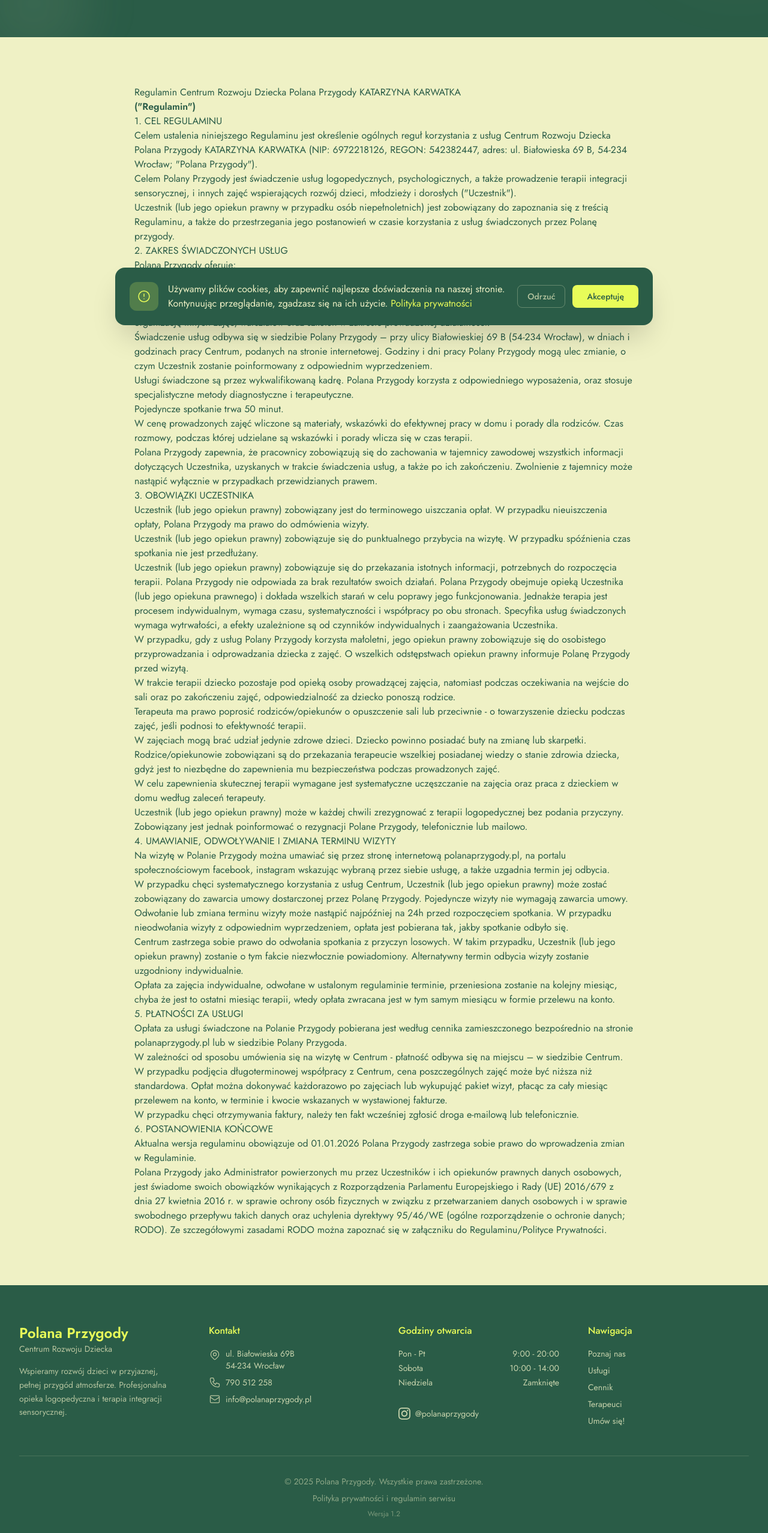
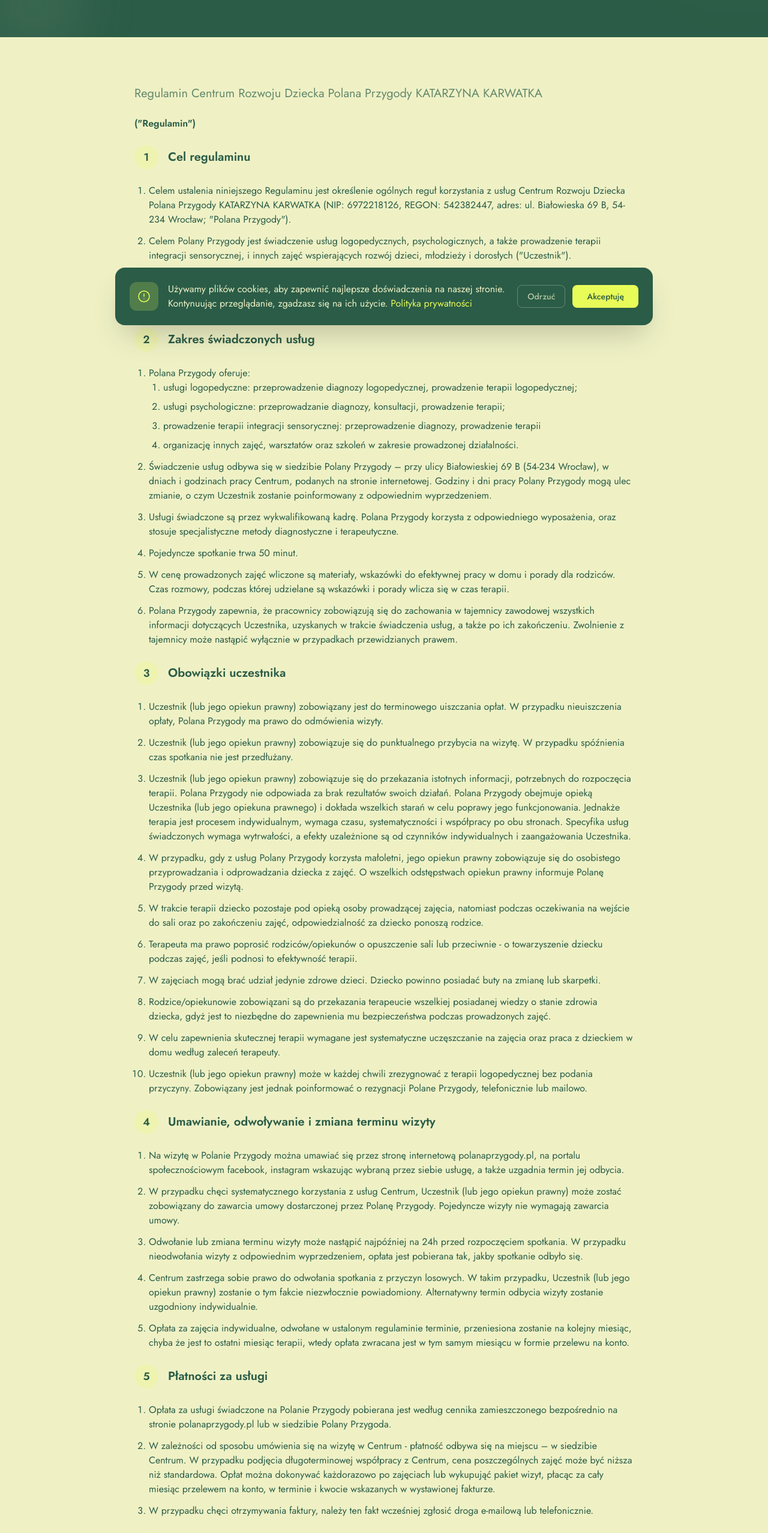
Before and after one commit to PolanaPrzygody/polanaprzygody-pl, a Next.js app: page /regulamin-swiadczenia-uslug in a window 1280 px wide. Shown: the part 234-2789 px from the top of the page at 60% size. Built offline with nearby package versions, Linux system fonts and the light colour scheme.

Commit message:
fix: ux fixes

```diff
--- a/package.json
+++ b/package.json
@@ -1,6 +1,6 @@
 {
   "name": "polanaprzygody-pl",
-  "version": "1.2",
+  "version": "1.3",
   "private": true,
   "scripts": {
     "dev": "next dev",
--- a/src/app/regulamin-swiadczenia-uslug/page.tsx
+++ b/src/app/regulamin-swiadczenia-uslug/page.tsx
@@ -29,13 +29,22 @@
               prose-a:text-polana-lime prose-a:no-underline hover:prose-a:underline
               prose-strong:text-polana-dark-green"
           >
-            <h2>Regulamin Centrum Rozwoju Dziecka Polana Przygody KATARZYNA KARWATKA</h2>
+            <p className="lead text-xl text-polana-dark-green/70 mb-6">
+              Regulamin Centrum Rozwoju Dziecka Polana Przygody KATARZYNA KARWATKA
+            </p>
             <p>
               <strong>("Regulamin")</strong>
             </p>
 
-            <h2>1. CEL REGULAMINU</h2>
-            <ol>
+            <div className="mt-6 mb-6">
+              <h2 className="flex items-center gap-4 font-bold text-xl">
+                <span className="w-10 h-10 rounded-full bg-polana-lime/20 flex items-center justify-center text-polana-dark-green font-bold text-lg">
+                  1
+                </span>
+                Cel regulaminu
+              </h2>
+            </div>
+            <ol className="space-y-3 list-decimal pl-6">
               <li>
                 Celem ustalenia niniejszego Regulaminu jest określenie ogólnych reguł
                 korzystania z usług Centrum Rozwoju Dziecka Polana Przygody KATARZYNA
@@ -56,11 +65,18 @@
               </li>
             </ol>
 
-            <h2>2. ZAKRES ŚWIADCZONYCH USŁUG</h2>
-            <ol>
+            <div className="mt-6 mb-6">
+              <h2 className="flex items-center gap-4 font-bold text-xl">
+                <span className="w-10 h-10 rounded-full bg-polana-lime/20 flex items-center justify-center text-polana-dark-green font-bold text-lg">
+                  2
+                </span>
+                Zakres świadczonych usług
+              </h2>
+            </div>
+            <ol className="space-y-3 list-decimal pl-6">
               <li>
                 Polana Przygody oferuje:
-                <ol>
+                <ol className="space-y-2 list-decimal pl-6">
                   <li>
                     usługi logopedyczne: przeprowadzenie diagnozy logopedycznej,
                     prowadzenie terapii logopedycznej;
@@ -106,8 +122,15 @@
               </li>
             </ol>
 
-            <h2>3. OBOWIĄZKI UCZESTNIKA</h2>
-            <ol>
+            <div className="mt-6 mb-6">
+              <h2 className="flex items-center gap-4 font-bold text-xl">
+                <span className="w-10 h-10 rounded-full bg-polana-lime/20 flex items-center justify-center text-polana-dark-green font-bold text-lg">
+                  3
+                </span>
+                Obowiązki uczestnika
+              </h2>
+            </div>
+            <ol className="space-y-3 list-decimal pl-6">
               <li>
                 Uczestnik (lub jego opiekun prawny) zobowiązany jest do terminowego
                 uiszczania opłat. W przypadku nieuiszczenia opłaty, Polana Przygody ma
@@ -165,8 +188,15 @@
               </li>
             </ol>
 
-            <h2>4. UMAWIANIE, ODWOŁYWANIE I ZMIANA TERMINU WIZYTY</h2>
-            <ol>
+            <div className="mt-6 mb-6">
+              <h2 className="flex items-center gap-4 font-bold text-xl">
+                <span className="w-10 h-10 rounded-full bg-polana-lime/20 flex items-center justify-center text-polana-dark-green font-bold text-lg">
+                  4
+                </span>
+                Umawianie, odwoływanie i zmiana terminu wizyty
+              </h2>
+            </div>
+            <ol className="space-y-3 list-decimal pl-6">
               <li>
                 Na wizytę w Polanie Przygody można umawiać się przez stronę internetową
                 polanaprzygody.pl, na portalu społecznościowym facebook, instagram
@@ -198,8 +228,15 @@
               </li>
             </ol>
 
-            <h2>5. PŁATNOŚCI ZA USŁUGI</h2>
-            <ol>
+            <div className="mt-6 mb-6">
+              <h2 className="flex items-center gap-4 font-bold text-xl">
+                <span className="w-10 h-10 rounded-full bg-polana-lime/20 flex items-center justify-center text-polana-dark-green font-bold text-lg">
+                  5
+                </span>
+                Płatności za usługi
+              </h2>
+            </div>
+            <ol className="space-y-3 list-decimal pl-6">
               <li>
                 Opłata za usługi świadczone na Polanie Przygody pobierana jest według
                 cennika zamieszczonego bezpośrednio na stronie polanaprzygody.pl lub w
@@ -219,8 +256,15 @@
               </li>
             </ol>
 
-            <h2>6. POSTANOWIENIA KOŃCOWE</h2>
-            <ol>
+            <div className="mt-6 mb-6">
+              <h2 className="flex items-center gap-4 font-bold text-xl">
+                <span className="w-10 h-10 rounded-full bg-polana-lime/20 flex items-center justify-center text-polana-dark-green font-bold text-lg">
+                  6
+                </span>
+                Postanowienia końcowe
+              </h2>
+            </div>
+            <ol className="space-y-3 list-decimal pl-6">
               <li>
                 Aktualna wersja regulaminu obowiązuje od 01.01.2026 Polana Przygody
                 zastrzega sobie prawo do wprowadzenia zmian w Regulaminie.
--- a/src/components/Footer.tsx
+++ b/src/components/Footer.tsx
@@ -175,6 +175,13 @@
           >
             Polityka prywatności i regulamin serwisu
           </Link>
+          <span className="mx-2 text-polana-straw/30">|</span>
+          <Link
+            href="/regulamin-swiadczenia-uslug"
+            className="hover:text-polana-lime transition-colors"
+          >
+            Regulamin świadczenia usług
+          </Link>
           <p className="mt-2 text-xs text-polana-straw/40">Wersja {packageJson.version}</p>
         </div>
       </div>
```
